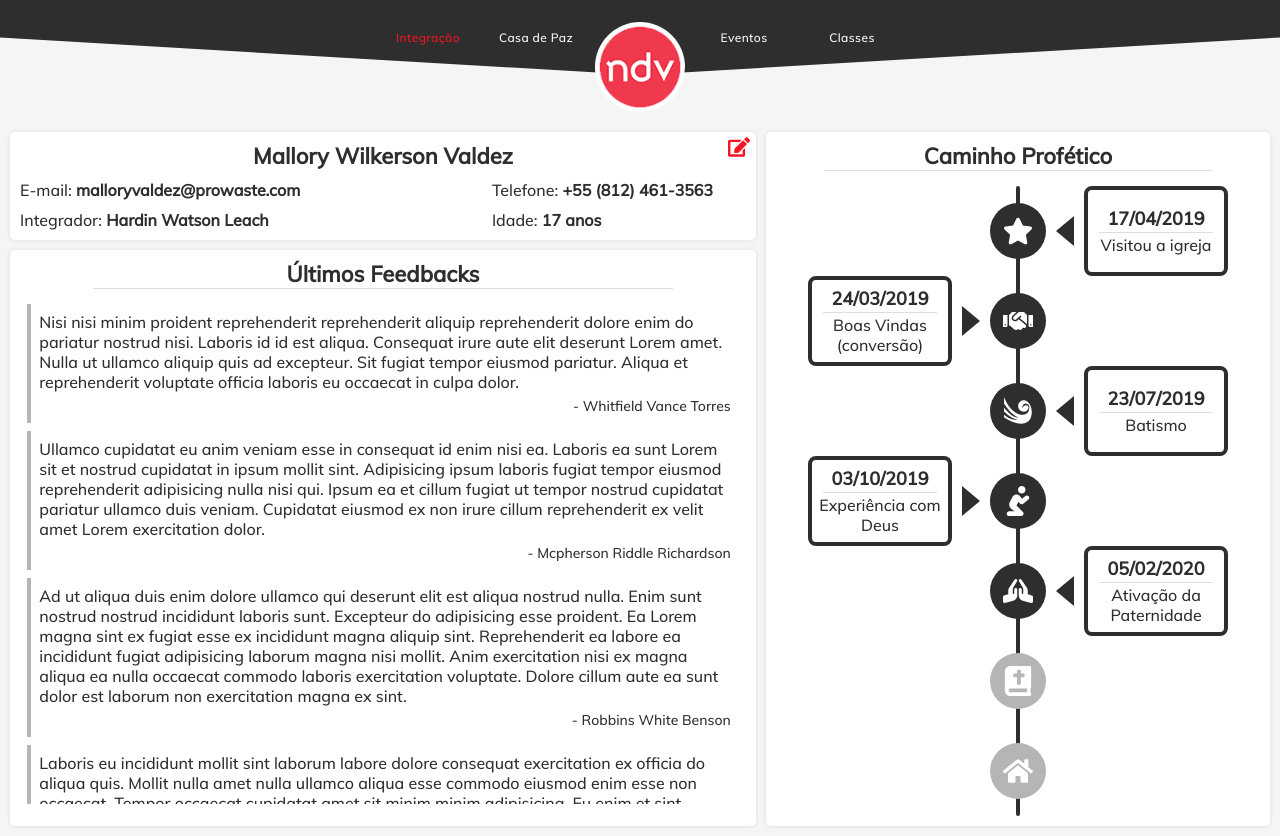
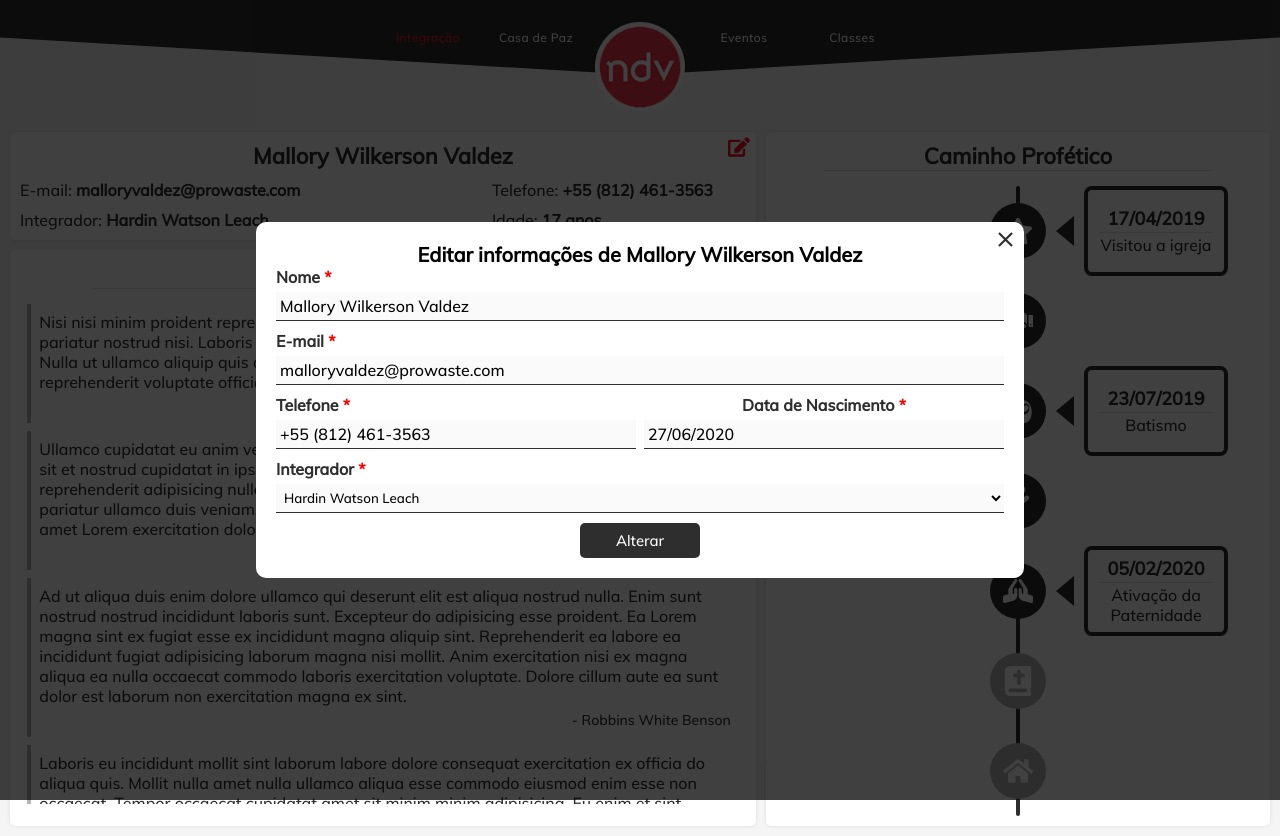
Before and after one commit to beatrizsantiago/portal-ndv, a React (Create React App) app: page /integration/lifes/details in a window 1280 px wide. Both pictures are taken after a click on the button 739 px from the left and 148 px from the top of the page. Built offline with nearby package versions, Linux system fonts and the light colour scheme.

Commit message:
Modal de editar dados da vida

```diff
--- a/src/components/InputDate/index.jsx
+++ b/src/components/InputDate/index.jsx
@@ -8,7 +8,7 @@ import moment from 'moment'
 import Colors from '../../themes/Colors'
 import { MiddleCenterRow } from '../../themes/StyleConstants'
 
-export default function InputDate({ selected, onChange, label, required, disabled, maxLength, icon, error, inline }) {
+export default function InputDate({ selected, onChange, label, required, disabled, maxLength, icon, error, inline, withPortal, minDate, maxDate }) {
 
     const customDate = (date, currentDate) => {
         if (moment(date).format('DD/MM/YYYY') === moment(currentDate).format('DD/MM/YYYY')) {
@@ -19,7 +19,7 @@ export default function InputDate({ selected, onChange, label, required, disable
     return (
         <Container>
             <Label>{label} {required ? <TextRed>*</TextRed> : null}</Label>
-            <Row>
+            <Row inline={inline}>
                 {icon ? <BoxIcon>{icon}</BoxIcon> : null}
                 <DateInput
                     selected={selected}
@@ -29,8 +29,9 @@ export default function InputDate({ selected, onChange, label, required, disable
                     icon={icon}
                     error={error}
                     inline={inline}
-                    minDate={new Date().setDate(new Date().getDate() - 30)}
-                    maxDate={new Date()}
+                    withPortal={withPortal}
+                    minDate={minDate}
+                    maxDate={maxDate}
                     dayClassName={date => customDate(date, selected)}
                 />
             </Row>
@@ -48,7 +49,7 @@ const Container = styled.div`
 const Label = styled.h2`
     color: ${Colors.primary};
     font-size: 16px;
-    margin-bottom: 10px;
+    margin-bottom: 5px;
     text-align: center;
     width: 100%;
 `
@@ -61,6 +62,12 @@ const Row = styled.div`
     ${MiddleCenterRow}
     width: 100%;
     box-sizing: border-box;
+    border-bottom: ${props => props.error ? 2 : 1}px solid ${props => props.error ? Colors.red : (props.inline === true ? Colors.white : Colors.primary)};
+    background-color: ${props => props.inline === true ? Colors.white : Colors.iceWhite};
+
+    :focus{
+        border-bottom: 2px solid ${Colors.primary};
+    }
 `
 
 const BoxIcon = styled.div`
@@ -77,11 +84,11 @@ const DateInput = styled(DatePicker).attrs({
     font-size: 16px;
     padding: 4px 4px 4px ${props => props.icon ? 32 : 4}px;
     border: none;
-    border-bottom: ${props => props.error ? 2 : 1}px solid ${props => props.error ? Colors.red : Colors.primary};
+    background-color: ${Colors.iceWhite};
     box-sizing: border-box;
-    background-color: ${Colors.iceWhite};
 
-    :focus{
+    /* border-bottom: ${props => props.error ? 2 : 1}px solid ${props => props.error ? Colors.red : Colors.primary};
+     :focus{
         border-bottom: 2px solid ${Colors.primary};
-    }
+    } */
 `
--- a/src/pages/DetailsLife.jsx
+++ b/src/pages/DetailsLife.jsx
@@ -11,8 +11,11 @@ import BoxModal from '../components/BoxModal'
 import MessageBox from '../components/MessageBox'
 import Button from '../components/Button'
 import InputDate from '../components/InputDate'
+import Input from '../components/Input'
+import RowInputs from '../components/RowInputs'
+import Select from '../components/Select'
 
-import { Container, SectionWrap } from './styles/MainStyled'
+import { Container, SectionWrap, TitleModal } from './styles/MainStyled'
 import {
     BoxColumn, InfoProfile, Row, Name, BigLabel, SmallLabel, Bold, Title, Feedbacks, ListFeedback, Item, Feedback, NameIntegrator, Timeline,
     ColumnWidth, StepBox, Circle, Triangle, Box, SpacingBox, Line, DateStep, Body, IconVisitor, IconWelcome, IconBaptism, IconExperience,
@@ -31,6 +34,15 @@ function DetailsLife({ currentLife }) {
     const [errorDate, setErrorDate] = useState(false)
     const [messageErrorDate, setMessageErrorDate] = useState('')
     const [loadingButton, setLoadingButton] = useState(false)
+    const [showModalEdit, setShowModalEdit] = useState(false)
+    const [newName, setNewName] = useState('')
+    const [newEmail, setNewEmail] = useState('')
+    const [newPhone, setNewPhone] = useState('')
+    const [newBirthday, setNewBirthday] = useState('')
+    const [newIntegrator, setNewIntegrator] = useState('')
+    const [messageError, setMessageError] = useState('')
+    const [error, setError] = useState('')
+    const [allIntegrators, setAllIntegrators] = useState([])
 
     useEffect(() => {
         listDetails(currentLife)
@@ -45,6 +57,92 @@ function DetailsLife({ currentLife }) {
                 setTimeout(() => {
                     setLoading(false)
                 }, 1000);
+            })
+    }
+
+    const closeModalEdit = () => {
+        setShowModalEdit(false)
+        setError('')
+    }
+
+    const sendDatas = () => {
+        IntegrationService.AlterLife()
+            .then(() => {
+                setLoadingButton(false)
+                SweetAlert.fire({
+                    icon: 'success',
+                    text: `Os dados de ${details.name} foram alterados.`,
+                    confirmButtonColor: Colors.green,
+                }).then((result) => {
+                    if (result.value) {
+                        listDetails()
+                        closeModalEdit()
+                    }
+                })
+            })
+            .catch(error => {
+                setLoadingButton(false)
+                SweetAlert.fire({
+                    icon: 'error',
+                    title: 'Oops...',
+                    text: 'Não foi possível realizar a alteração. Tente novamente mais tarde!',
+                    confirmButtonColor: Colors.primary,
+                })
+            })
+    }
+
+    const maskPhone = value => {
+        return value
+            .replace(/\D/g, "")
+            .replace(/^(\d{2})(\d)/g, "($1) $2")
+            .replace(/(\d)(\d{4})$/, "$1-$2")
+    }
+
+    const alterDatas = () => {
+        setLoadingButton(true)
+        setError('')
+
+        const regexEmail = /[A-Za-z0-9][\w.]+@[a-z]+\.[a-z]{2}/
+        if (newName.length < 3) {
+            setMessageError('O campo Nome precisa ter mais que 3 caracteres.')
+            setError('name')
+            setLoadingButton(false)
+
+        } else if (!regexEmail.test(newEmail)) {
+            setMessageError('Insira um E-mail válido.')
+            setError('email')
+            setLoadingButton(false)
+
+        } else if (!newPhone) {
+            setMessageError('Insira um telefone válido.')
+            setError('phone')
+            setLoadingButton(false)
+
+        } else if (!newBirthday) {
+            setMessageError('Insira uma data de nascimento.')
+            setError('birthday')
+            setLoadingButton(false)
+
+        } else if (!newIntegrator) {
+            setMessageError('Insira um integrador.')
+            setError('integrator')
+            setLoadingButton(false)
+
+        } else {
+            sendDatas()
+        }
+    }
+
+    const openModalEdit = () => {
+        IntegrationService.GetIntegrators()
+            .then(resp => {
+                setAllIntegrators(resp)
+                setNewName(details.name)
+                setNewEmail(details.email)
+                setNewPhone(details.phone)
+                setNewBirthday(new Date())
+                setNewIntegrator(details.integrator.id)
+                setShowModalEdit(true)
             })
     }
 
@@ -74,7 +172,7 @@ function DetailsLife({ currentLife }) {
                 SweetAlert.fire({
                     icon: 'error',
                     title: 'Oops...',
-                text: 'Não foi possível adicionar este integrador. Tente novamente mais tarde!',
+                    text: 'Não foi possível inserir um novo passo. Tente novamente mais tarde!',
                     confirmButtonColor: Colors.primary,
                 })
             })
@@ -137,6 +235,15 @@ function DetailsLife({ currentLife }) {
         }
     }
 
+    const findError = (label) => {
+        let isError = error.indexOf(label)
+        if (isError > -1) {
+            return true
+        } else {
+            return false
+        }
+    }
+
     return (
         <Container>
             <Header />
@@ -148,7 +255,7 @@ function DetailsLife({ currentLife }) {
                     <SectionWrap>
                         <BoxColumn>
                             <InfoProfile>
-                                <ButtonEdit>
+                                <ButtonEdit onClick={() => openModalEdit()}>
                                     <IconEdit />
                                 </ButtonEdit>
                                 <Name>{details.name}</Name>
@@ -157,7 +264,7 @@ function DetailsLife({ currentLife }) {
                                     <SmallLabel>Telefone: <Bold>{details.phone}</Bold></SmallLabel>
                                 </Row>
                                 <Row>
-                                    <BigLabel>Integrador: <Bold>{details.integrator}</Bold></BigLabel>
+                                    <BigLabel>Integrador: <Bold>{details.integrator?.name}</Bold></BigLabel>
                                     <SmallLabel>Idade: <Bold>{moment(details.birthday, "YYYY-MM-DD").fromNow().replace('há ', '')}</Bold></SmallLabel>
                                 </Row>
                             </InfoProfile>
@@ -212,10 +319,41 @@ function DetailsLife({ currentLife }) {
                         label={`Selecione a data para o passo ${getDatasStep(selectedStep.step)?.nameStep}`}
                         selected={startDate}
                         onChange={date => setStartDate(date)}
+                        minDate={new Date().setDate(new Date().getDate() - 30)}
+                        maxDate={new Date()}
                         inline={true}
                     />
                 </BoxDate>
                 <Button title="Inserir Passo" onClick={() => insertStep()} loading={loadingButton ? 1 : 0} />
+            </BoxModal>
+
+            <BoxModal isOpen={showModalEdit} closedPress={() => closeModalEdit()}>
+                <TitleModal>Editar informações de {details.name}</TitleModal>
+                {error.length > 0 ? <MessageBox text={messageError} /> : null}
+                <Input label="Nome" value={newName} onChange={event => setNewName(event.target.value)} disabled={loadingButton} error={findError('name')} maxLength="300" required />
+                <Input label="E-mail" value={newEmail} onChange={event => setNewEmail(event.target.value)} disabled={loadingButton} error={findError('email')} maxLength="200" required />
+                <RowInputs inputs={[
+                    <Input label="Telefone" value={newPhone} onChange={event => setNewPhone(maskPhone(event.target.value))} disabled={loadingButton} error={findError('phone')} maxLength="15" required />,
+                    <InputDate
+                        label="Data de Nascimento"
+                        selected={newBirthday}
+                        onChange={date => setNewBirthday(date)}
+                        withPortal={true}
+                        disabled={loadingButton}
+                        error={findError('birthday')}
+                        required
+                    />
+                ]} />
+                <Select
+                    label="Integrador"
+                    value={newIntegrator}
+                    onChange={event => setNewIntegrator(event.target.value)}
+                    disabled={loadingButton}
+                    options={allIntegrators.map(integrator => ({ label: integrator.name, value: integrator.id }))}
+                    error={findError('integrator')}
+                    required
+                />
+                <Button title="Alterar" onClick={() => alterDatas()} loading={loadingButton ? 1 : 0} />
             </BoxModal>
         </Container>
     )
--- a/src/services/IntegrationService.js
+++ b/src/services/IntegrationService.js
@@ -43,10 +43,10 @@ export async function GetIntegrators() {
                 "numberNet": 1
             },
             {
-                "id": "5f0b0e88a23e8200a3164b55",
+                "id": "5f0da90f3194d0d7846cb55b",
                 "isActive": false,
                 "profile": "https://picsum.photos/500",
-                "name": "Ina Cameron Duran",
+                "name": "Hardin Watson Leach",
                 "mentor": "Kitty Hampton Carver",
                 "quantityFeedbacks": 20,
                 "accompanyLifes": 5,
@@ -193,11 +193,13 @@ export async function GetDetailsLife(id) {
         let data = {
             "id": "5f0da90f3194d0d7846cb40c",
             "name": "Mallory Wilkerson Valdez",
-            "currentStep": 6,
             "phone": "+55 (812) 461-3563",
             "email": "malloryvaldez@prowaste.com",
             "birthday": "2003-12-13",
-            "integrator": "Hardin Watson Leach",
+            "integrator": {
+                "id": "5f0da90f3194d0d7846cb55b",
+                "name": "Hardin Watson Leach"
+            },
             "feedbacks": [
                 {
                     "description": "Nisi nisi minim proident reprehenderit reprehenderit aliquip reprehenderit dolore enim do pariatur nostrud nisi. Laboris id id est aliqua. Consequat irure aute elit deserunt Lorem amet. Nulla ut ullamco aliquip quis ad excepteur. Sit fugiat tempor eiusmod pariatur. Aliqua et reprehenderit voluptate officia laboris eu occaecat in culpa dolor.\r\n",
@@ -291,4 +293,15 @@ export async function NewStepLife(idLife, step, date, user) {
     }
 }
 
-export default { RegisterNewVisitant, GetIntegrators, AddIntegrator, GetLifes, SendNewFeedback, LifeLost, GetDetailsLife, NewStepLife }
+export async function AlterLife(idLife, name, email, phone, birthday, integratorId) {
+    try {
+        console.log(idLife, name, email, phone, birthday, integratorId);
+        return true
+
+    } catch (error) {
+        console.log("Error AlterLife: ", error);
+        throw error
+    }
+}
+
+export default { RegisterNewVisitant, GetIntegrators, AddIntegrator, GetLifes, SendNewFeedback, LifeLost, GetDetailsLife, NewStepLife, AlterLife }
```
Lines whose indentation alone changed are shown as unchanged.
